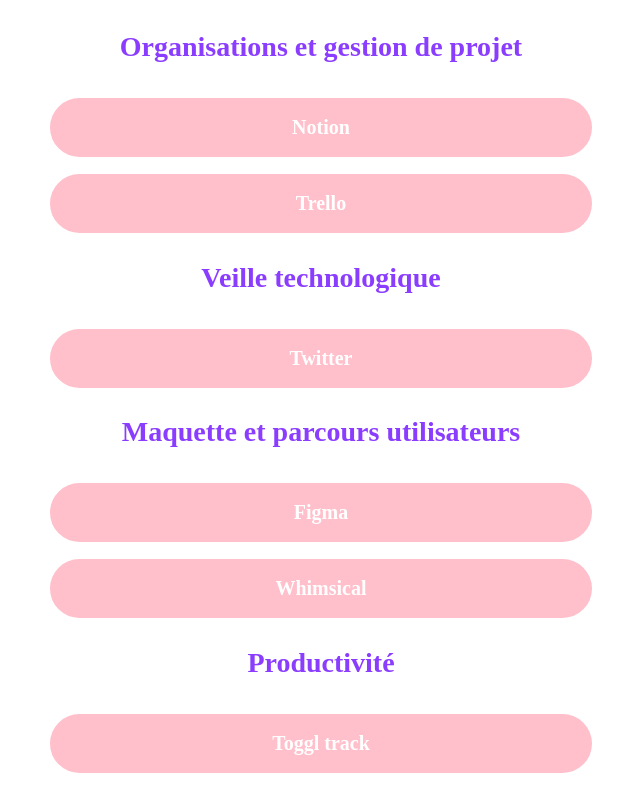
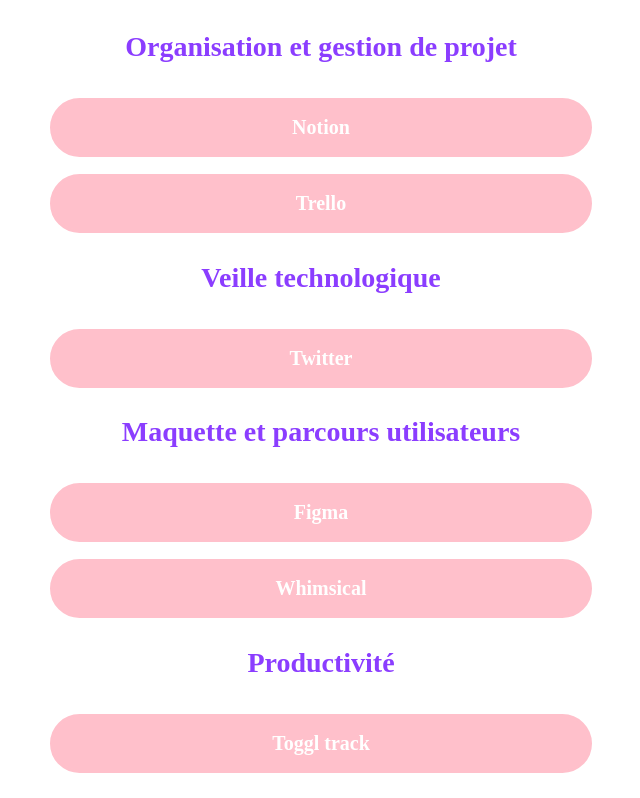
Before and after one commit to Tatiana-Juin/lien-pour-coder, a plain HTML site: page index.html in a window 1280 px wide. Shown: the top 798 px of the page, without its empty margins (319-959 px from the left). Drawn offline with Linux system fonts and the light colour scheme.

Commit message:
correction erreur d'orthographe

```diff
--- a/index.html
+++ b/index.html
@@ -13,7 +13,7 @@
     <main>
           <!-- outils d'organisations-->
           <section>
-            <h2>Organisations et  gestion de projet</h2>
+            <h2>Organisation et gestion de projet</h2>
 
             <!--Notion -->
             <a class="lien-site"  href="https://www.notion.so/login" target="_blank" rel="noopener noreferrer">Notion</a>
```
